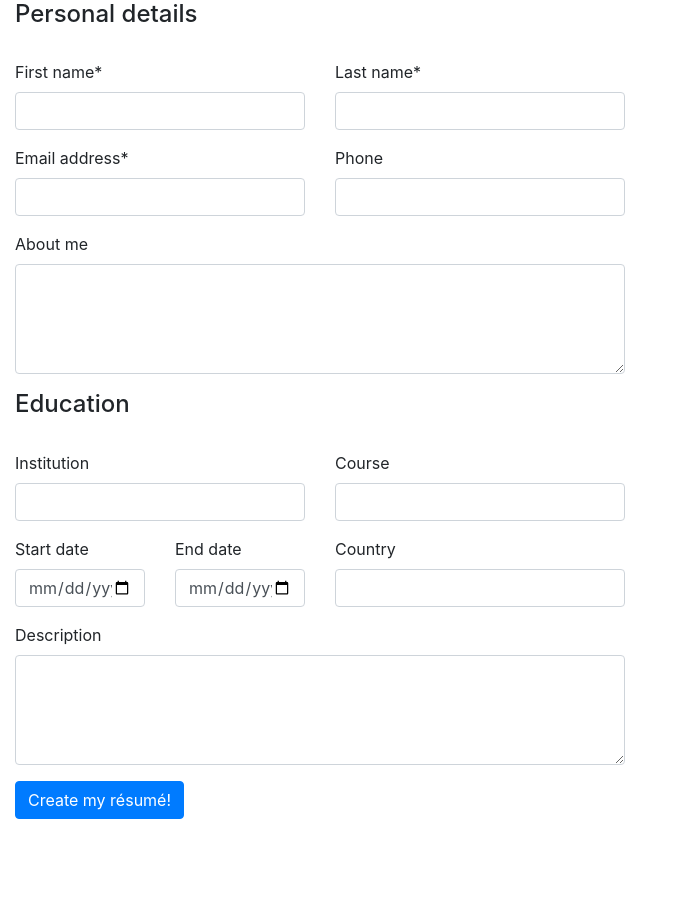
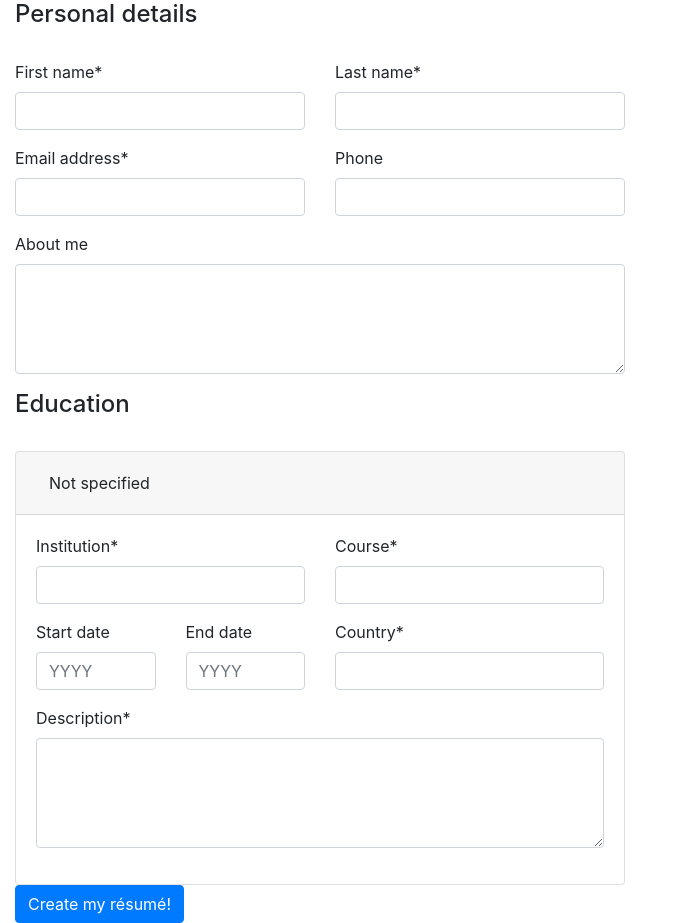
Before and after one commit to pongloongyeat/resume-builder, a Django app: page /resume/create in a window 1280 px wide. Shown: the part 147-1070 px from the top of the page, without its empty margins (0-673 px from the left). Before the commit the page ends 966 px from the top, so only its background shows below. Run offline with Django 3.2, Linux system fonts and the light colour scheme; the visitor is signed in with stand-in values (Sample User, id 1); some libraries are stand-ins or nearby versions.

Commit message:
Resume: Education form uses crispy tags

```diff
--- a/templates/resume/education_form.html
+++ b/templates/resume/education_form.html
@@ -1,42 +1,50 @@
+{% load crispy_forms_tags %}
+
+{{ personal_form.non_field_errors|as_crispy_errors }}
+
+<div class="accordion" id="accordionExample">
+    <div class="card">
+        <div class="card-header">
+            <h2 class="mb-0">
+                <button class="btn btn-block text-left" type="button" data-toggle="collapse" data-target="#collapseOne" aria-expanded="true" aria-controls="collapseOne">
+                    Not specified
+                </button>
+            </h2>
+        </div>
+
+        <div id="collapseOne" class="collapse show" data-parent="#accordionExample">
+            <div class="card-body">
                 <div class="row">
                     <div class="col">
-        <div class="form-group">
-            <label for="exampleInputEmail1">Institution</label>
-            <input type="text" class="form-control">
-        </div>
+                        {{ education_form.institution.errors|as_crispy_errors }}
+                        {{ education_form.institution|as_crispy_field }}
                     </div>
                     <div class="col">
-        <div class="form-group">
-            <label for="exampleInputEmail1">Course</label>
-            <input type="text" class="form-control">
-        </div>
+                        {{ education_form.course.errors|as_crispy_errors }}
+                        {{ education_form.course|as_crispy_field }}
                     </div>
                 </div>
                 <div class="row">
                     <div class="col-3">
-        <div class="form-group">
-            <label for="exampleInputEmail1">Start date</label>
-            <input type="date" class="form-control">
-        </div>
+                        {{ education_form.start_date.errors|as_crispy_errors }}
+                        {{ education_form.start_date|as_crispy_field }}
                     </div>
                     <div class="col-3">
-        <div class="form-group">
-            <label for="exampleInputEmail1">End date</label>
-            <input type="date" class="form-control">
-        </div>
+                        {{ education_form.end_date.errors|as_crispy_errors }}
+                        {{ education_form.end_date|as_crispy_field }}
                     </div>
                     <div class="col-6">
-        <div class="form-group">
-            <label for="exampleInputEmail1">Country</label>
-            <input type="text" class="form-control">
-        </div>
+                        {{ education_form.country.errors|as_crispy_errors }}
+                        {{ education_form.country|as_crispy_field }}
                     </div>
                 </div>
                 <div class="row">
                     <div class="col">
-        <div class="form-group">
-            <label for="exampleInputEmail1">Description</label>
-            <textarea class="form-control" id="exampleFormControlTextarea1" rows="4"></textarea>
+                        {{ education_form.description.errors|as_crispy_errors }}
+                        {{ education_form.description|as_crispy_field }}
                     </div>
                 </div>
             </div>
+        </div>
+    </div>
+</div>
```
Lines whose indentation alone changed are shown as unchanged.
